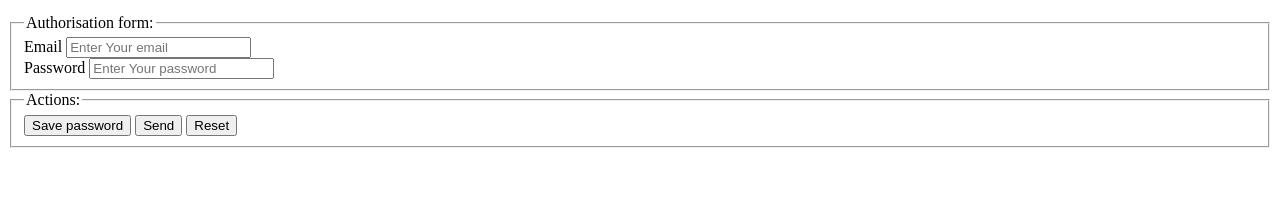
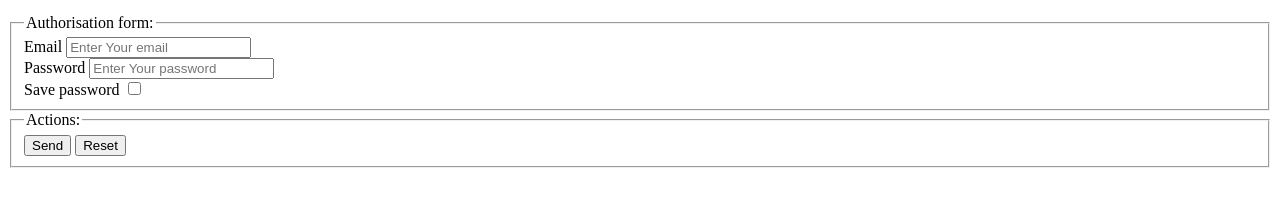
Before and after one commit to ElenaCosmi/firsttrialproject, a plain HTML site: page pages/authorisation.html in a window 1280 px wide. Shown: the part 154-360 px from the top of the page. Drawn offline with Linux system fonts and the light colour scheme.

Commit message:
Update authorisation.html
fixed option "save password"

```diff
--- a/pages/authorisation.html
+++ b/pages/authorisation.html
@@ -33,11 +33,15 @@
           <input id="password" type="password" name="password" placeholder="Enter Your password" minlength="5"
             maxlength="12">
         </div>
+
+        <div>
+          <label for="remember">Save password</label>
+          <input id="remember" name="remember" type="checkbox">
+        </div>
       </fieldset>
 
       <fieldset>
         <legend>Actions:</legend>
-        <button type="submit">Save password</button>
         <button type="submit">Send</button>
         <button type="reset">Reset</button>
       </fieldset>
```
